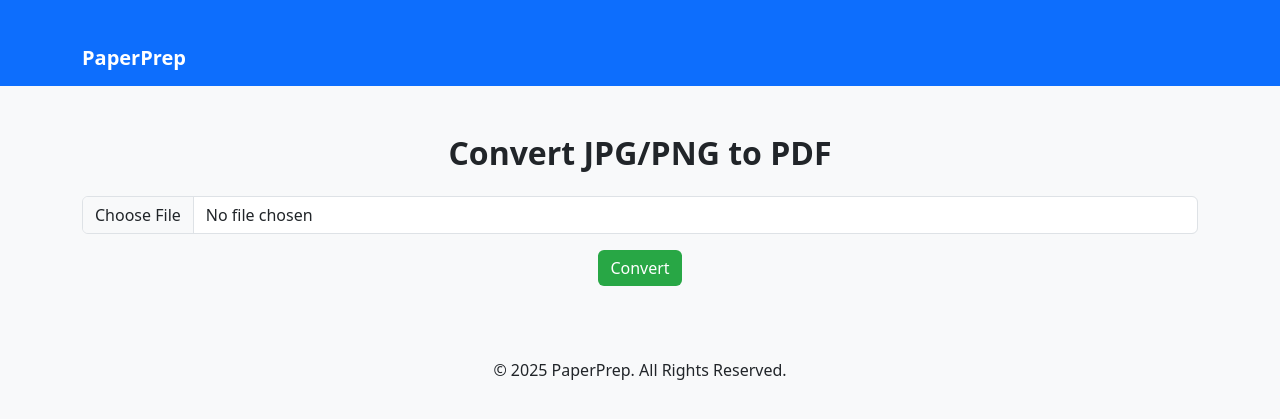
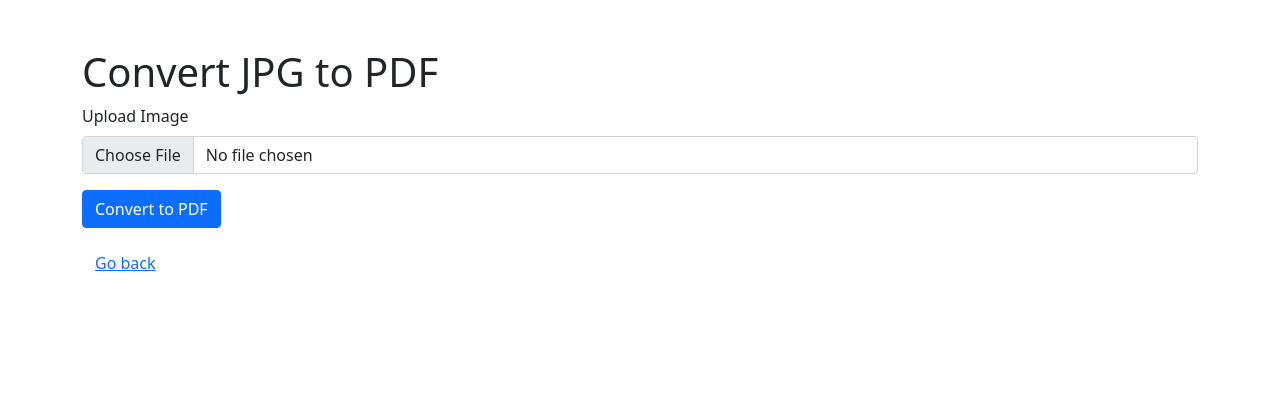
Before and after one commit to bpk18/paperprep, a Flask app: page /jpg-to-pdf in a window 1280 px wide. Shown: the top 419 px of the page. Run offline with Flask 3, Linux system fonts and the light colour scheme.

Commit message:
jpg_to_pdf.html

```diff
--- a/templates/jpg_to_pdf.html
+++ b/templates/jpg_to_pdf.html
@@ -2,30 +2,22 @@
 <html lang="en">
 <head>
     <meta charset="UTF-8">
-    <title>JPG to PDF - PaperPrep</title>
-    <link href="https://cdn.jsdelivr.net/npm/bootstrap@5.3.2/dist/css/bootstrap.min.css" rel="stylesheet">
-    <link rel="stylesheet" href="{{ url_for('static', filename='css/style.css') }}">
+    <meta name="viewport" content="width=device-width, initial-scale=1.0">
+    <title>JPG to PDF Converter</title>
+    <link href="https://cdn.jsdelivr.net/npm/bootstrap@5.0.0-beta2/dist/css/bootstrap.min.css" rel="stylesheet">
+    <link href="https://cdnjs.cloudflare.com/ajax/libs/font-awesome/5.15.4/css/all.min.css" rel="stylesheet">
 </head>
 <body>
-
-<nav class="navbar navbar-expand-lg navbar-dark bg-primary">
-  <div class="container">
-    <a class="navbar-brand" href="/">PaperPrep</a>
-  </div>
-</nav>
-
-<div class="container my-5">
-    <h2 class="text-center mb-4">Convert JPG/PNG to PDF</h2>
-    <form action="/jpg-to-pdf" method="POST" enctype="multipart/form-data" class="text-center">
-        <input type="file" name="file" accept=".jpg,.jpeg,.png" class="form-control mb-3" required>
-        <button type="submit" class="btn btn-success">Convert</button>
-    </form>
-</div>
-
-<footer class="text-center py-4 bg-light mt-5">
-    <p class="mb-0">&copy; 2025 PaperPrep. All Rights Reserved.</p>
-</footer>
-
-<script src="https://cdn.jsdelivr.net/npm/bootstrap@5.3.2/dist/js/bootstrap.bundle.min.js"></script>
+    <div class="container mt-5">
+        <h1>Convert JPG to PDF</h1>
+        <form action="/jpg-to-pdf" method="POST" enctype="multipart/form-data">
+            <div class="mb-3">
+                <label for="file" class="form-label">Upload Image</label>
+                <input type="file" name="file" class="form-control" required>
+            </div>
+            <button type="submit" class="btn btn-primary">Convert to PDF</button>
+        </form>
+        <a href="/" class="btn btn-link mt-3">Go back</a>
+    </div>
 </body>
 </html>
```
